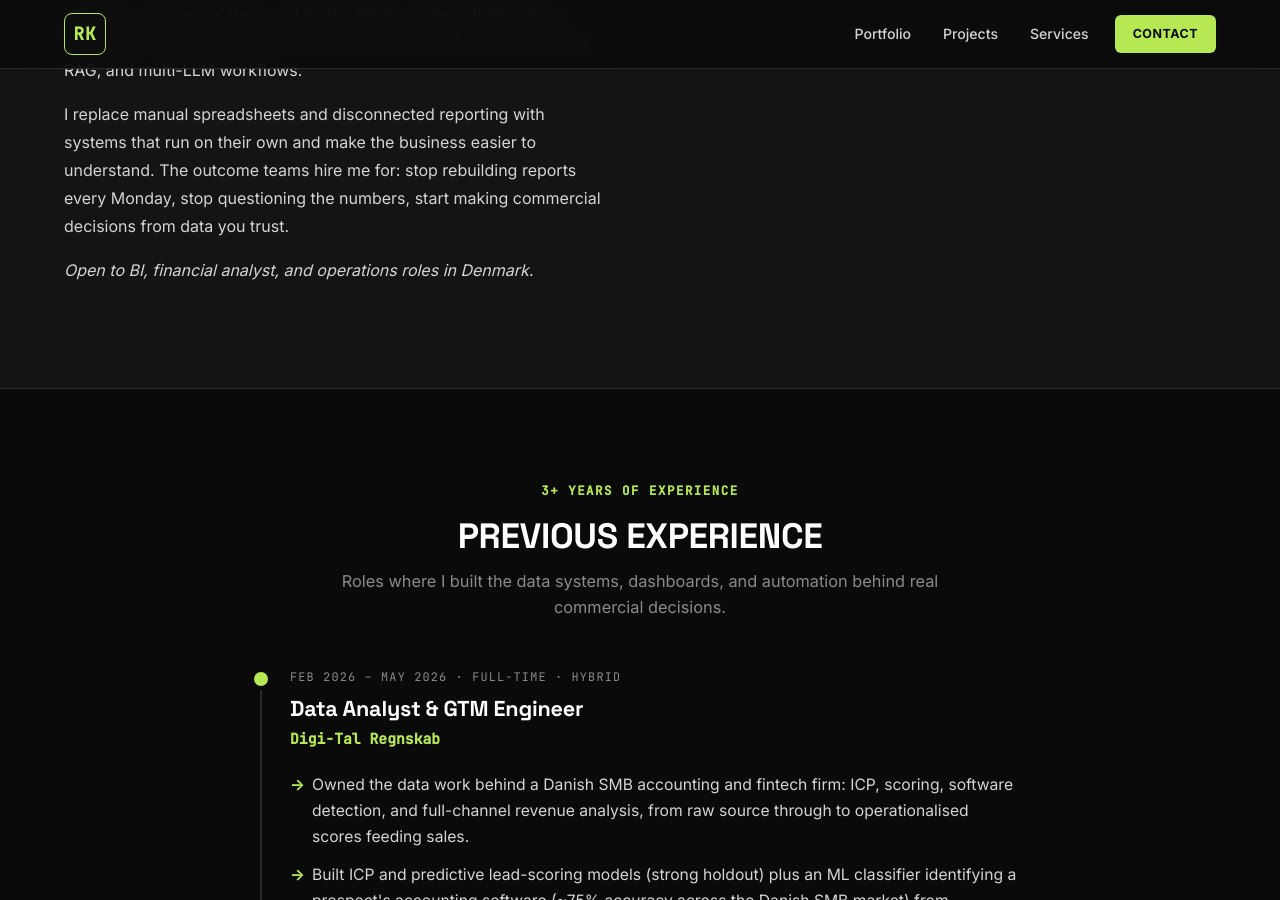
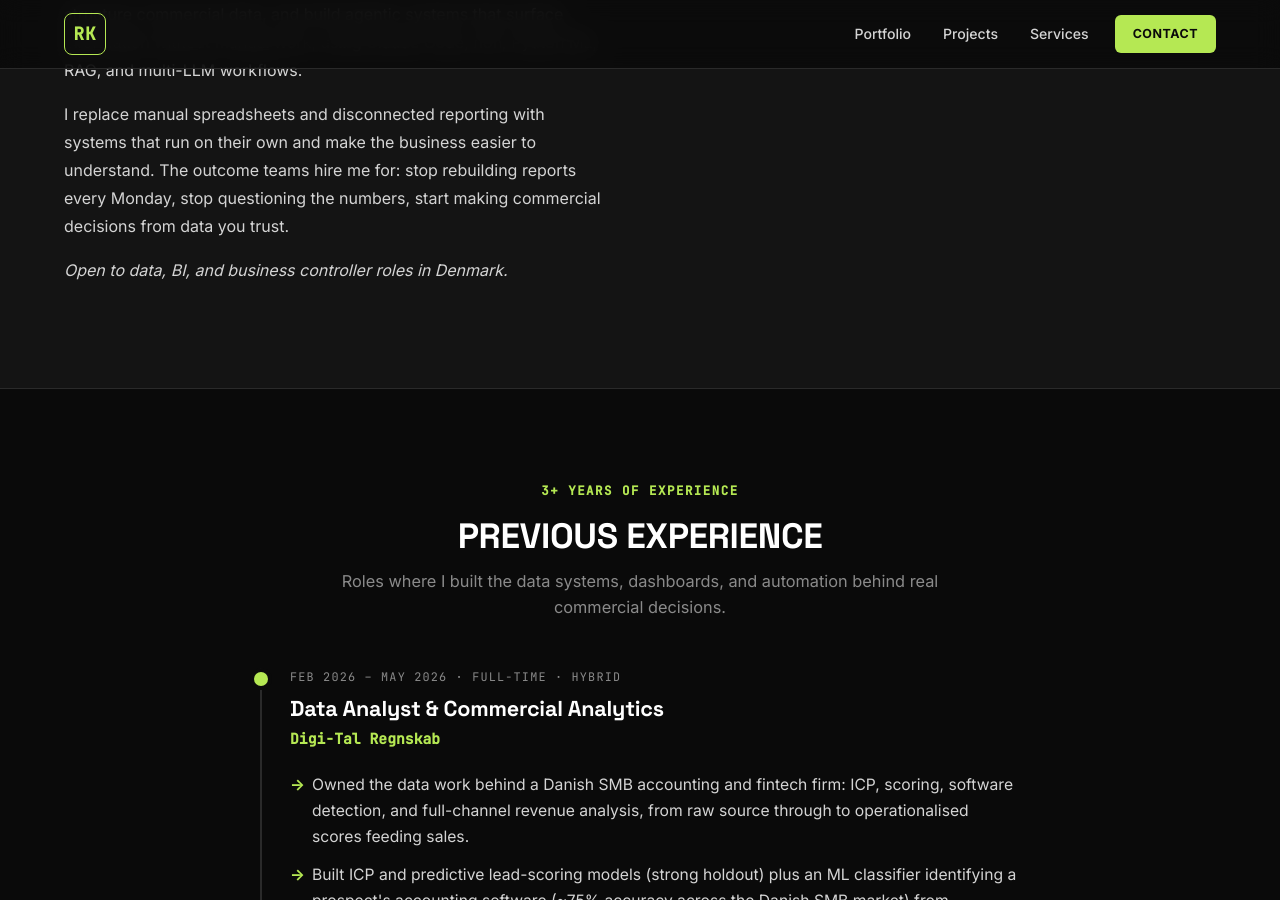
Before and after one commit to rasmuskampmann1998/rasmuskampmann.com, a Jekyll site: the page built from index.md, in a window 1280 px wide and 900 px high, scrolled down 5192 px. Built offline with Jekyll 4.4.1, drawn with Linux system fonts in a browser that asks for light colours; some of the changed text lies outside the part shown.

Commit message:
Revert headline to Data Analyst | BI Developer | Business Controller; Digi-Tal GTM -> Commercial Analytics
Keep all 3 identities (the headline was reverted per request). Digi-Tal role
title changes 'GTM Engineer' to 'Commercial Analytics'. Power BI-first ordering,
data-led bullets, retitled pieces, and new covers from the prior commit stay.

Co-Authored-By: Claude Opus 4.8 <noreply@anthropic.com>

```diff
--- a/_config.yml
+++ b/_config.yml
@@ -1,6 +1,6 @@
 title: Rasmus Kampmann
-tagline: BI Developer · Financial Analyst · Operations
-description: I turn scattered commercial data into systems you can trust. BI developer and financial analyst building the Power BI reporting, forecasting, and operational controlling behind commercial decisions. Power BI · SQL · Python.
+tagline: Data Analyst · BI Developer · Business Controller
+description: I turn scattered commercial data into systems you can trust. Data analyst, BI developer, and business controller building the Power BI reporting, forecasting, and controlling behind commercial decisions. Power BI · SQL · Python.
 baseurl: ""
 url: "https://rasmuskampmann.com"
 
--- a/_includes/footer.html
+++ b/_includes/footer.html
@@ -3,7 +3,7 @@
     <div class="footer-grid">
       <div class="footer-brand">
         <span class="footer-logo">RK</span>
-        <p><strong style="color: var(--text-primary);">Rasmus Kampmann</strong><br />I turn scattered commercial data into systems you can trust.<br />BI Developer, Financial Analyst &amp; Operations. Power BI, SQL, Python.</p>
+        <p><strong style="color: var(--text-primary);">Rasmus Kampmann</strong><br />I turn scattered commercial data into systems you can trust.<br />Data Analyst, BI Developer &amp; Business Controller. Power BI, SQL, Python.</p>
       </div>
       <div class="footer-col">
         <h4>Site</h4>
--- a/index.md
+++ b/index.md
@@ -9,7 +9,7 @@ title: Home
       <img src="{{ '/assets/images/me/hero-portrait.jpg?v=3' | relative_url }}" alt="Rasmus Kampmann" onerror="this.src='{{ '/assets/images/me/headshot.jpg' | relative_url }}'" />
     </div>
     <p class="hero-name">Hi, I'm Rasmus Kampmann</p>
-    <h1>BI Developer | Financial Analyst | Operations</h1>
+    <h1>Data Analyst | BI Developer | Business Controller</h1>
     <ul class="hero-stack">
       <li>Power BI</li>
       <li>SQL</li>
@@ -160,7 +160,7 @@ title: Home
         </ul>
         <p style="margin-top: 28px;"><strong>Stack:</strong> SQL, Python, Power BI, Excel, data modeling, ETL, web scraping, AI workflows. Hands-on across ERPs, CRMs, and spreadsheet/BI tools: the full commercial data layer.<br />On the AI side: I use AI to automate reporting and analysis, scrape and structure commercial data, and build agentic systems that surface information without manual work, using Claude Code, n8n, Python ML, RAG, and multi-LLM workflows.</p>
         <p>I replace manual spreadsheets and disconnected reporting with systems that run on their own and make the business easier to understand. The outcome teams hire me for: stop rebuilding reports every Monday, stop questioning the numbers, start making commercial decisions from data you trust.</p>
-        <p><em>Open to BI, financial analyst, and operations roles in Denmark.</em></p>
+        <p><em>Open to data, BI, and business controller roles in Denmark.</em></p>
       </div>
       <div class="about-two-col-photo">
         <img src="{{ '/assets/images/me/photo-2.jpg' | relative_url }}" alt="Rasmus Kampmann" loading="lazy" onerror="this.src='{{ '/assets/images/me/headshot.jpg' | relative_url }}'" />
@@ -179,7 +179,7 @@ title: Home
 
       <div class="experience-card">
         <p class="experience-date">Feb 2026 – May 2026 · Full-time · Hybrid</p>
-        <h4 class="experience-role">Data Analyst &amp; GTM Engineer</h4>
+        <h4 class="experience-role">Data Analyst &amp; Commercial Analytics</h4>
         <p class="experience-company">Digi-Tal Regnskab</p>
         <ul class="experience-bullets">
           <li>Owned the data work behind a Danish SMB accounting and fintech firm: ICP, scoring, software detection, and full-channel revenue analysis, from raw source through to operationalised scores feeding sales.</li>
```
